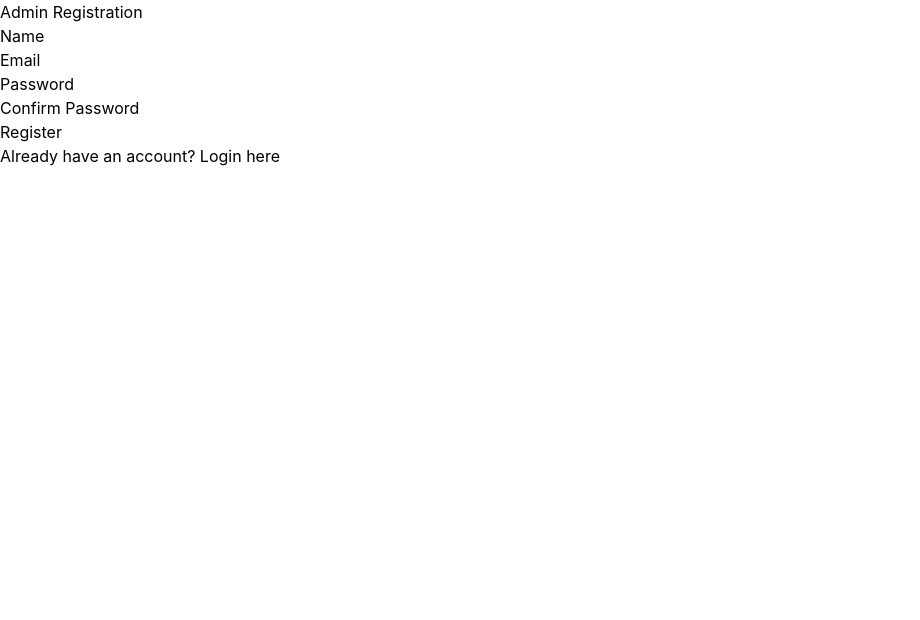
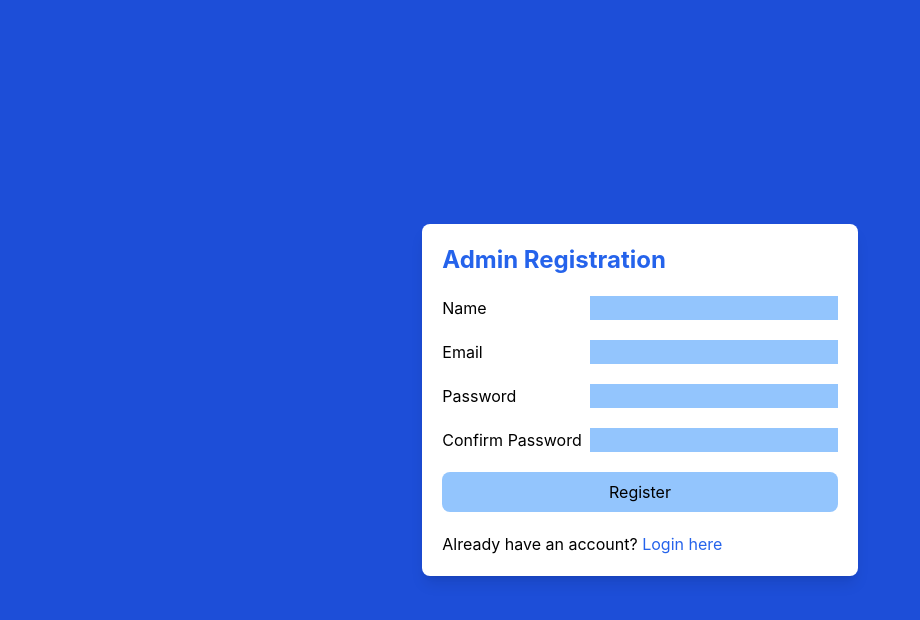
Before and after one commit to firdoush01/quickheal, a React (Create React App) app in the folder client/: page /admin/auth in a window 1280 px wide. Both pictures are taken after a click on the element "Register here". Shown: the top 620 px of the page, without its empty margins (0-920 px from the left). Built offline with nearby package versions, Linux system fonts and the light colour scheme; no server answers.

Commit message:
style: added styles to the admin page

```diff
--- a/client/src/pages/admin/auth/page.jsx
+++ b/client/src/pages/admin/auth/page.jsx
@@ -30,34 +30,46 @@ const LoginComponent = ({ setIsLogin }) => {
   };
 
   return (
-    <div>
-      <h2>Admin Login</h2>
-      <form onSubmit={handleSubmit}>
-        <div>
+    <div className='bg-blue-700 h-screen w-screen flex justify-center items-center'>
+      <div className='bg-white p-5 shadow-lg rounded-lg'>
+        <h2 className='text-2xl font-bold text-blue-600'>Admin Login</h2>
+        <form onSubmit={handleSubmit} className='flex flex-col gap-5 py-5'>
+          <div className='flex gap-2 justify-between'>
             <label>Email</label>
             <input
-            type="email"
+              type='email'
               value={email}
               onChange={(e) => setEmail(e.target.value)}
               required
+              className='bg-blue-400'
             />
           </div>
-        <div>
+          <div className='flex gap-2 justify-between'>
             <label>Password</label>
             <input
-            type="password"
+              type='password'
               value={password}
               onChange={(e) => setPassword(e.target.value)}
               required
+              className='bg-blue-400'
             />
           </div>
           {error && <div style={{ color: "red" }}>{error}</div>}
-        <button type="submit">Login</button>
+          <button
+            type='submit'
+            className='bg-blue-300 p-2 rounded-lg hover:bg-blue-600 hover:text-white transition-all duration-200'>
+            Login
+          </button>
         </form>
         <p>
           Don't have an account?{" "}
-        <span onClick={() => setIsLogin(false)}>Register here</span>
+          <span
+            onClick={() => setIsLogin(false)}
+            className='text-blue-600 cursor-pointer'>
+            Register here
+          </span>
         </p>
+      </div>
     </div>
   );
 };
@@ -92,53 +104,67 @@ const RegisterComponent = ({ setIsLogin }) => {
   };
 
   return (
-    <div>
-      <h2>Admin Registration</h2>
-      <form onSubmit={handleSubmit}>
-        <div>
+    <div className='bg-blue-700 h-screen w-screen flex justify-center items-center'>
+      <div className='bg-white p-5 shadow-lg rounded-lg'>
+        <h2 className='text-2xl font-bold text-blue-600'>Admin Registration</h2>
+        <form onSubmit={handleSubmit} className='flex flex-col gap-5 py-5'>
+          <div className='flex gap-2 justify-between'>
             <label>Name</label>
             <input
-            type="text"
+              type='text'
               value={name}
               onChange={(e) => setName(e.target.value)}
               required
+              className='bg-blue-300'
             />
           </div>
 
-        <div>
+          <div className='flex gap-2 justify-between'>
             <label>Email</label>
             <input
-            type="email"
+              type='email'
               value={email}
               onChange={(e) => setEmail(e.target.value)}
               required
+              className='bg-blue-300'
             />
           </div>
-        <div>
+          <div className='flex gap-2 justify-between'>
             <label>Password</label>
             <input
-            type="password"
+              type='password'
               value={password}
               onChange={(e) => setPassword(e.target.value)}
               required
+              className='bg-blue-300'
             />
           </div>
-        <div>
+          <div className='flex gap-2 justify-between'>
             <label>Confirm Password</label>
             <input
-            type="password"
+              type='password'
               value={confirmPassword}
               onChange={(e) => setConfirmPassword(e.target.value)}
               required
+              className='bg-blue-300'
             />
           </div>
           {error && <div style={{ color: "red" }}>{error}</div>}
-        <button type="submit">Register</button>
+          <button
+            type='submit'
+            className='bg-blue-300 p-2 rounded-lg hover:bg-blue-600 hover:text-white transition-all duration-200'>
+            Register
+          </button>
         </form>
         <p>
           Already have an account?{" "}
-        <span onClick={() => setIsLogin(true)}>Login here</span>
+          <span
+            onClick={() => setIsLogin(true)}
+            className='text-blue-600 cursor-pointer'>
+            Login here
+          </span>
         </p>
+      </div>
     </div>
   );
 };
--- a/client/src/pages/admin/page.jsx
+++ b/client/src/pages/admin/page.jsx
@@ -13,10 +13,11 @@ function AdminPage() {
   }, []);
 
   return (
-    <div>
-      <h1>admin</h1>
+    <div className='bg-blue-700 h-screen w-screen flex justify-center items-center'>
+      <div className='bg-white p-3 rounded-lg'>
+        <h1 className='text-3xl text-blue-600 p-3 font-bold'>Admin</h1>
         {!loggedIn ? (
-        <div className='bg-blue p-3'>
+          <div className='bg-blue-400 p-3 rounded-lg'>
             <Link to='/admin/auth'>Login</Link>
           </div>
         ) : (
@@ -31,6 +32,7 @@ function AdminPage() {
           </div>
         )}
       </div>
+    </div>
   );
 }
 
```
Lines whose indentation alone changed are shown as unchanged.
